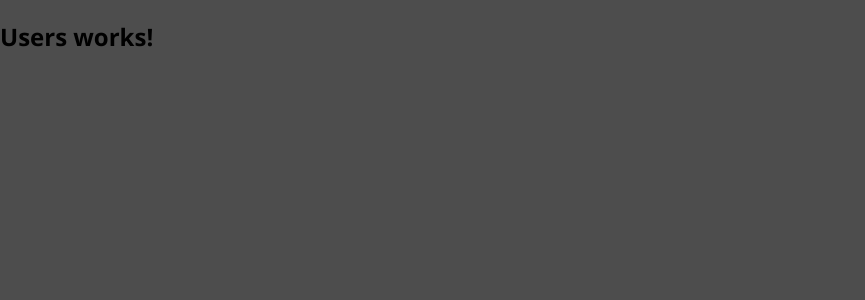
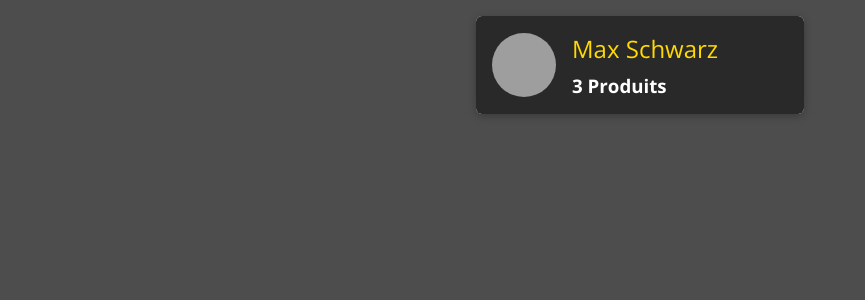
Before and after one commit to aloundoye/team-x-client, a React (Create React App) app: page / in a window 1280 px wide. Shown: the top 300 px of the page, without its empty margins (0-865 px from the left). Built offline with nearby package versions, Linux system fonts and the light colour scheme; grey boxes are pictures that could not be loaded.

Commit message:
user styling

```diff
--- a/src/App.js
+++ b/src/App.js
@@ -1,7 +1,7 @@
 import { Routes, Route, Navigate } from 'react-router-dom';
 
-import Users from './user/pages/Users';
-import NewProduct from './products/pages/NewProduct';
+import Users from './user/pages/Users.component';
+import NewProduct from './products/pages/NewProduct.component';
 
 function App() {
   return (
--- a/src/products/pages/NewProduct.jsx
+++ b/src/products/pages/NewProduct.component.jsx
@@ -1,5 +1,5 @@
 const NewProduct = () => {
-  return <h2>NewProduct works</h2>;
+  return <h2>New Product works</h2>;
 };
 
 export default NewProduct;
--- /dev/null
+++ b/src/shared/components/UIElements/Avatar.component.jsx
@@ -0,0 +1,17 @@
+import React from 'react';
+
+import './Avatar.styles.css';
+
+const Avatar = props => {
+  return (
+    <div className={`avatar ${props.className}`} style={props.style}>
+      <img
+        src={props.image}
+        alt={props.alt}
+        style={{ width: props.width, height: props.width }}
+      />
+    </div>
+  );
+};
+
+export default Avatar;
--- /dev/null
+++ b/src/shared/components/UIElements/Avatar.styles.css
@@ -0,0 +1,15 @@
+.avatar {
+  width: 100%;
+  height: 100%;
+  display: flex;
+  justify-content: center;
+  align-items: center;
+}
+
+.avatar img {
+  display: block;
+  border-radius: 50%;
+  width: 100%;
+  height: 100%;
+  object-fit: cover;
+}
--- /dev/null
+++ b/src/shared/components/UIElements/Card.component.jsx
@@ -0,0 +1,13 @@
+import React from 'react';
+
+import './Card.styles.css';
+
+const Card = props => {
+  return (
+    <div className={`card ${props.className}`} style={props.style}>
+      {props.children}
+    </div>
+  );
+};
+
+export default Card;
--- /dev/null
+++ b/src/shared/components/UIElements/Card.styles.css
@@ -0,0 +1,9 @@
+.card {
+  position: relative;
+  margin: 0;
+  box-shadow: 0 2px 8px rgba(0, 0, 0, 0.26);
+  border-radius: 6px;
+  padding: 1rem;
+  overflow: hidden;
+  background: white;
+}
--- /dev/null
+++ b/src/user/components/UserItem.component.jsx
@@ -0,0 +1,30 @@
+import { Link } from 'react-router-dom';
+
+import Avatar from '../../shared/components/UIElements/Avatar.component';
+import Card from '../../shared/components/UIElements/Card.component';
+
+import './UserItem.styles.css';
+
+const UserItem = (props) => {
+  const { id, image, name, productsCount } = props.user;
+
+  return (
+    <li className="user-item">
+      <Card className="user-item__content">
+        <Link to={`/${id}/produits`}>
+          <div className="user-item__image">
+            <Avatar image={image} />
+          </div>
+          <div className="user-item__info">
+            <h2>{name}</h2>
+            <h3>
+              {productsCount} {productsCount <= 1 ? 'Produit' : 'Produits'}
+            </h3>
+          </div>
+        </Link>
+      </Card>
+    </li>
+  );
+};
+
+export default UserItem;
--- /dev/null
+++ b/src/user/components/UserItem.styles.css
@@ -0,0 +1,49 @@
+.user-item {
+    margin: 1rem;
+    width: calc(45% - 2rem);
+    min-width: 17.5rem;
+  }
+
+  .user-item a {
+    display: flex;
+    align-items: center;
+    width: 100%;
+    height: 100%;
+    text-decoration: none;
+    padding: 1rem;
+    color: white;
+    background: #292929;
+  }
+
+  .user-item a:hover,
+  .user-item a:active {
+    background: #ffd900;
+  }
+
+  .user-item__content {
+    padding: 0;
+  }
+
+  .user-item__image {
+    width: 4rem;
+    height: 4rem;
+    margin-right: 1rem;
+  }
+
+  .user-item__info h2 {
+    font-size: 1.5rem;
+    margin: 0 0 0.5rem 0;
+    font-weight: normal;
+    color: #ffd900;
+  }
+
+  .user-item:hover h2,
+  .user-item:active h2,
+  .user-item:hover h3,
+  .user-item:active h3 {
+    color: #292929;
+  }
+
+  .user-item__info h3 {
+    margin: 0;
+  }
--- /dev/null
+++ b/src/user/components/UsersList.component.jsx
@@ -0,0 +1,23 @@
+import './UsersList.styles.css';
+
+import UserItem from './UserItem.component';
+
+const UsersList = (props) => {
+  if (props.items.length === 0) {
+    return (
+      <div className="center">
+        <h2>Aucun utilisateur trouve</h2>
+      </div>
+    );
+  }
+
+  return (
+    <ul className="users-list">
+      {props.items.map((user) => {
+        return <UserItem key={user.id} user={user} />;
+      })}
+    </ul>
+  );
+};
+
+export default UsersList;
--- /dev/null
+++ b/src/user/components/UsersList.styles.css
@@ -0,0 +1,10 @@
+.users-list {
+  list-style: none;
+  margin: 0 auto;
+  padding: 0;
+  width: 90%;
+  max-width: 50rem;
+  display: flex;
+  justify-content: center;
+  flex-wrap: wrap;
+}
--- /dev/null
+++ b/src/user/pages/Users.component.jsx
@@ -0,0 +1,17 @@
+import UsersList from '../components/UsersList.component';
+
+const Users = () => {
+  const USERS = [
+    {
+      id: 'u1',
+      name: 'Max Schwarz',
+      image:
+        'https://images.pexels.com/photos/839011/pexels-photo-839011.jpeg?auto=compress&cs=tinysrgb&dpr=2&h=750&w=1260',
+      productsCount: 3,
+    },
+  ];
+
+  return <UsersList items={USERS} />;
+};
+
+export default Users;
--- a/src/user/pages/Users.jsx
+++ /dev/null
@@ -1,5 +0,0 @@
-const Users = () => {
-  return <h2> Users works!</h2>;
-};
-
-export default Users;
```
